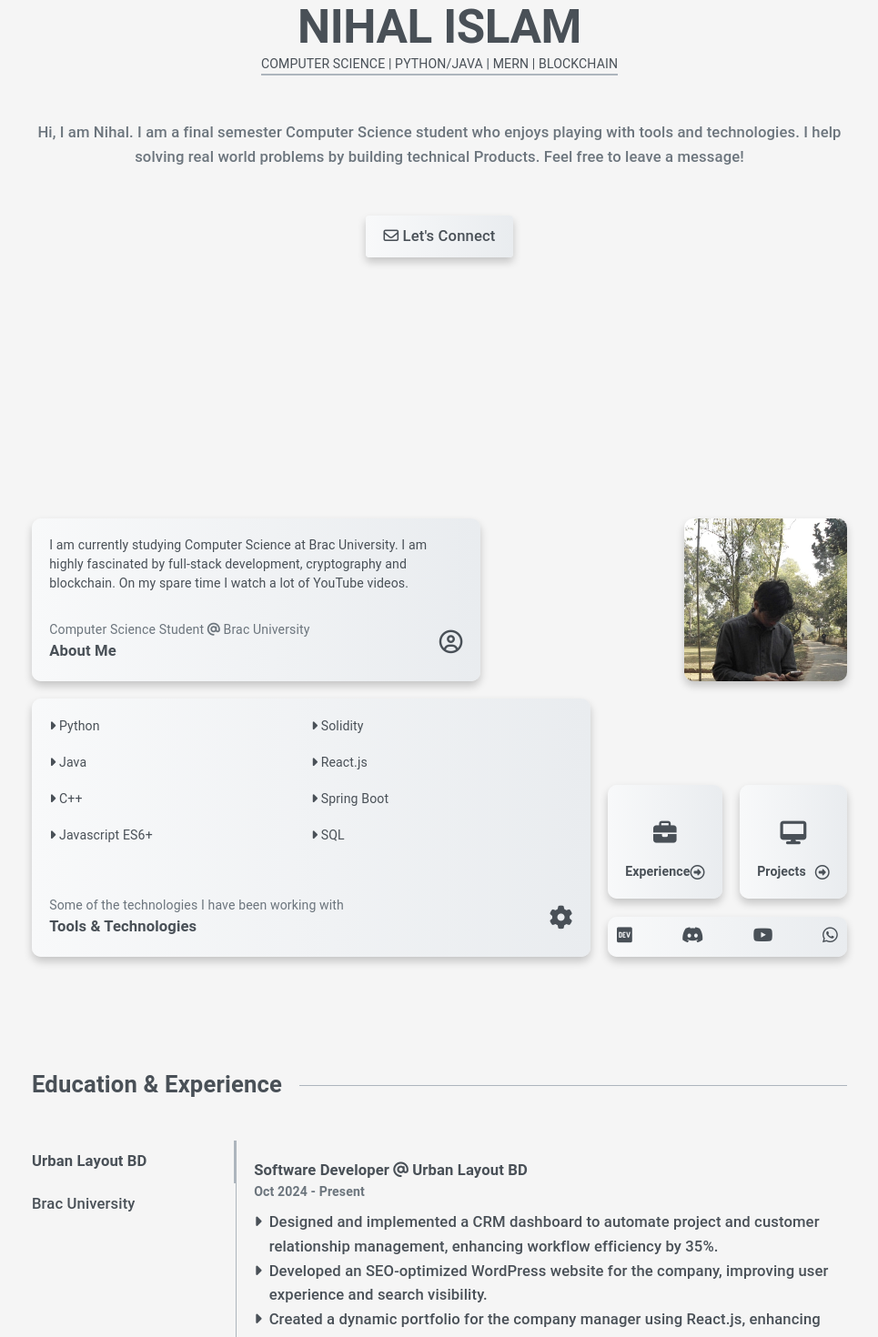
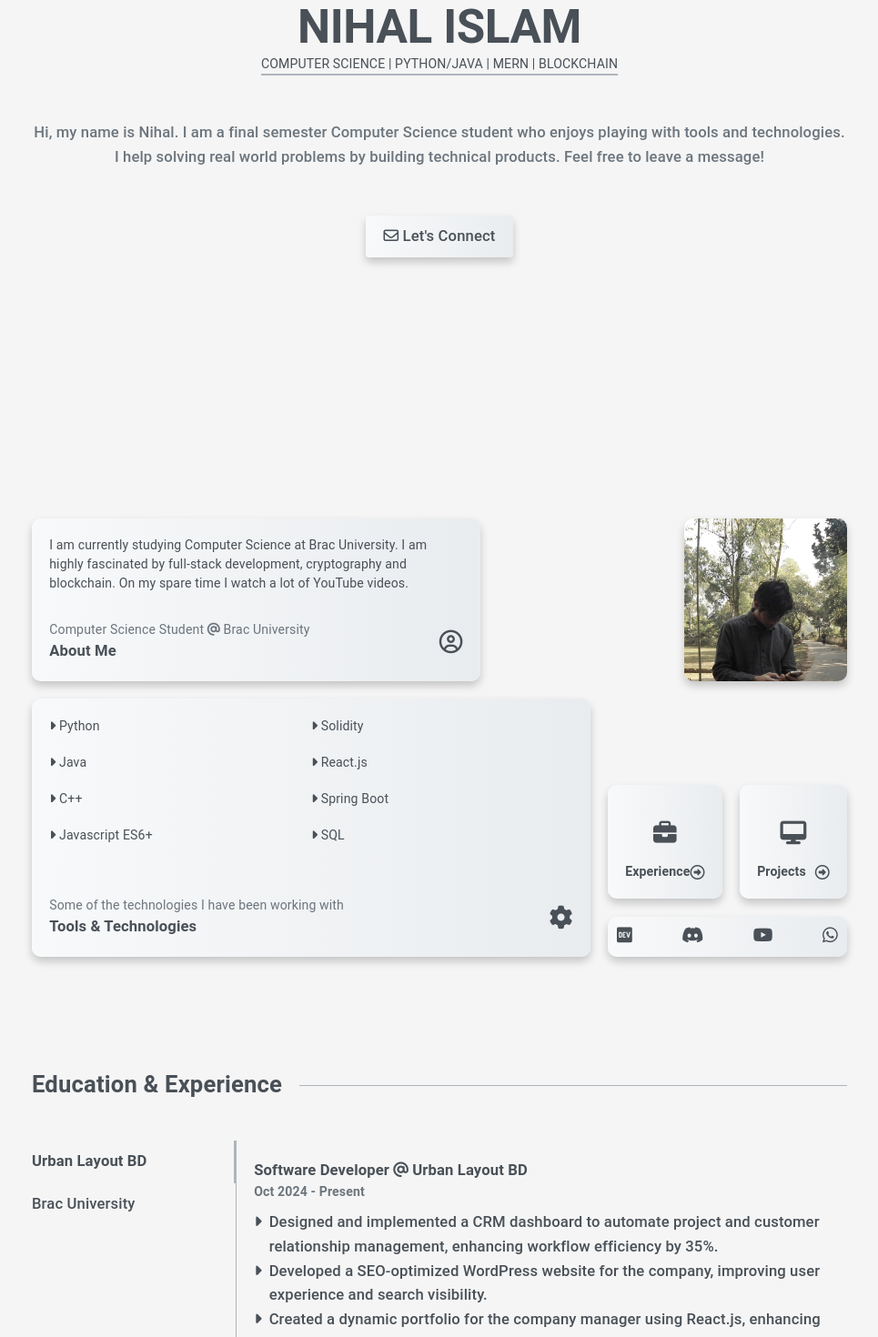
Before and after one commit to nihalislam01/Nihal, a React (Create React App) app: page / in a window 1280 px wide. Shown: the part 280-1750 px from the top of the page at 91% size, without its empty margins (157-1122 px from the left). Built offline with nearby package versions, Linux system fonts and the light colour scheme.

Commit message:
version1.3.1: content updated

```diff
--- a/src/components/Experience.js
+++ b/src/components/Experience.js
@@ -13,7 +13,7 @@ const experience = [
         website: "https://www.urbanlayoutbd.com",
         achievements: [
             "Designed and implemented a CRM dashboard to automate project and customer relationship management, enhancing workflow efficiency by 35%.",
-            "Developed an SEO-optimized WordPress website for the company, improving user experience and search visibility.",
+            "Developed a SEO-optimized WordPress website for the company, improving user experience and search visibility.",
             "Created a dynamic portfolio for the company manager using React.js, enhancing presentation and accessibility."
         ],
     },
--- a/src/components/Intro.js
+++ b/src/components/Intro.js
@@ -18,7 +18,7 @@ export default function Intro() {
                 </Box>
             </motion.div>
             <motion.div initial="hidden" animate={isInView ? "visible" : "hidden"} variants={bottomFadeUp} custom={0.2}>
-                <Typography variant="h6" textAlign="center" color="text.secondary">Hi, I am Nihal. I am a final semester Computer Science student who enjoys playing with tools and technologies. I help solving real world problems by building technical Products. Feel free to leave a message!</Typography>
+                <Typography variant="h6" textAlign="center" color="text.secondary">Hi, my name is Nihal. I am a final semester Computer Science student who enjoys playing with tools and technologies. I help solving real world problems by building technical products. Feel free to leave a message!</Typography>
             </motion.div>
             <motion.div initial="hidden" animate={isInView ? "visible" : "hidden"} variants={bottomFadeUp} custom={0.4}>
                 <Button href="mailto:nihalislam2@gmail.com" target="_blank" rel="noopener noreferrer" className="crate email">
```
